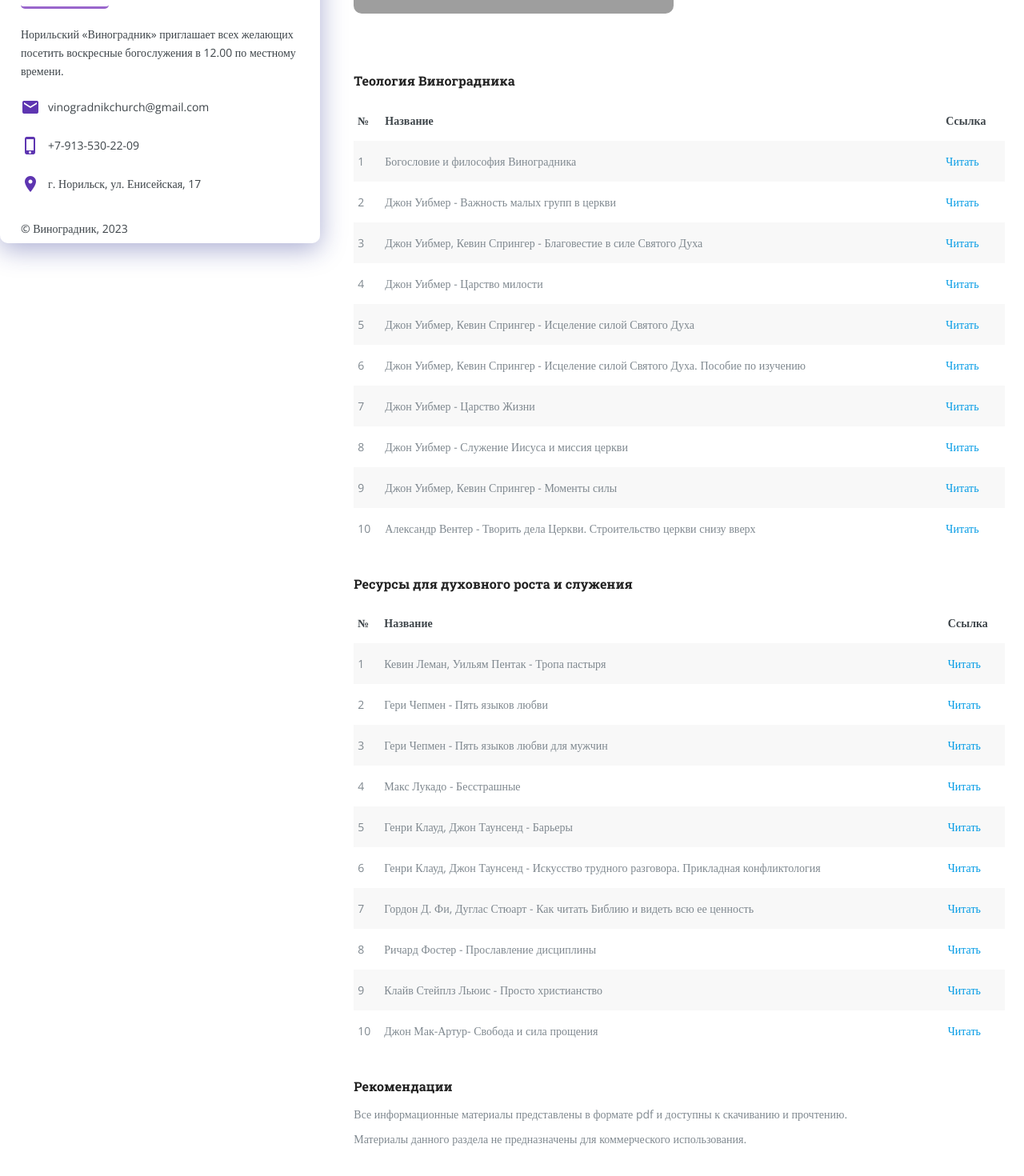
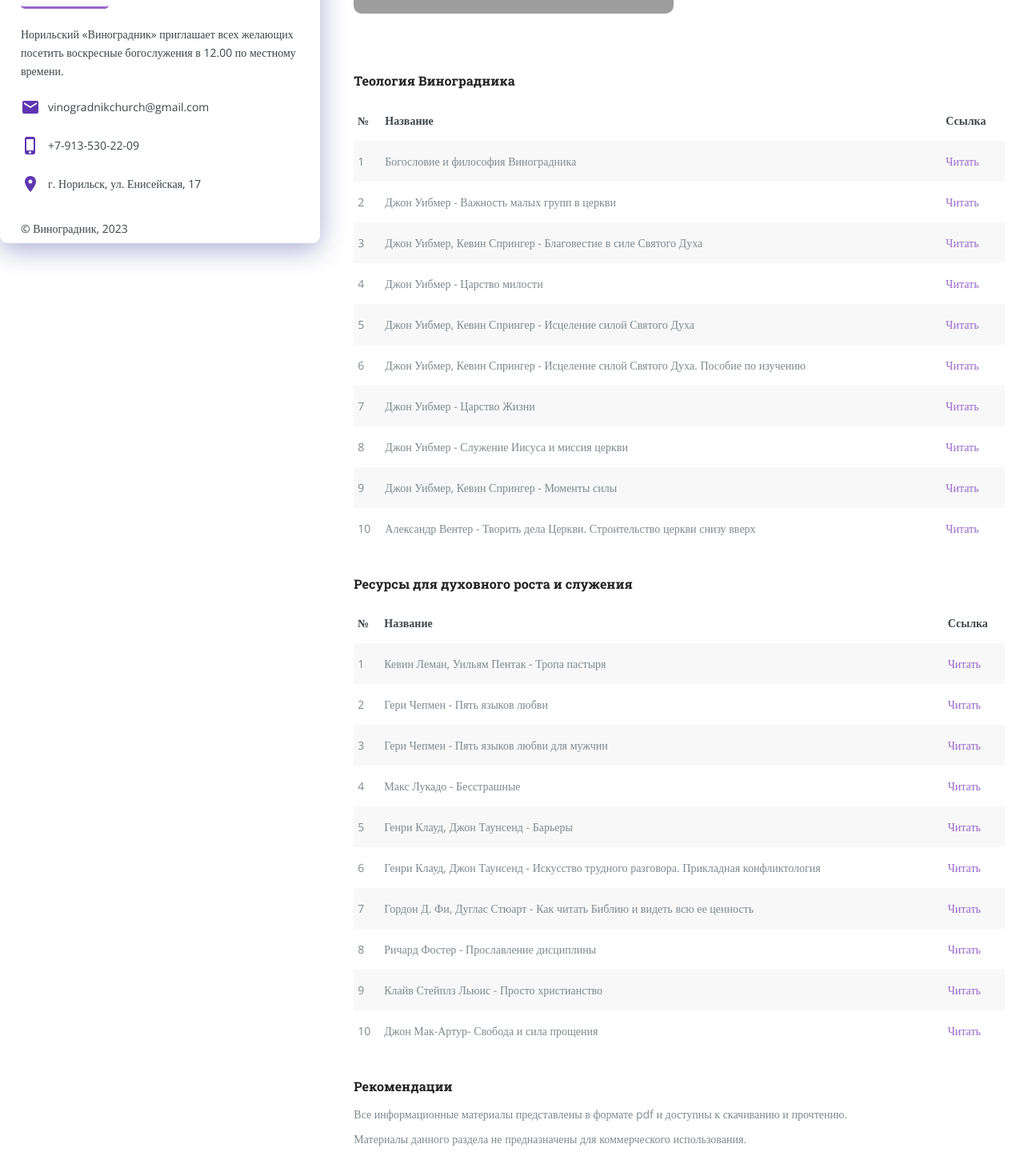
Before and after one commit to liliyatar/church_project, an Angular app in the folder client/: page /resources in a window 1280 px wide. Shown: the part 556-2026 px from the top of the page at 80% size. Built offline with nearby package versions, Linux system fonts and the light colour scheme; grey boxes are pictures that could not be loaded.

Commit message:
small updates

```diff
--- a/client/src/app/app-initializer.ts
+++ /dev/null
@@ -1,15 +0,0 @@
-import { Injectable } from '@angular/core';
-
-@Injectable({
-  providedIn: 'root'
-})
-export class AppInitializer {
-  initialize(): Promise<void> {
-    return new Promise((resolve) => {
-      window.onpopstate = function(event) {
-        window.history.forward();
-      };
-      resolve();
-    });
-  }
-}
--- a/client/src/app/app.module.ts
+++ b/client/src/app/app.module.ts
@@ -1,5 +1,4 @@
-import { AppInitializer } from './app-initializer';
-import { APP_INITIALIZER, NgModule } from '@angular/core';
+import { NgModule } from '@angular/core';
 import { FormsModule, ReactiveFormsModule } from '@angular/forms';
 import { BrowserModule } from '@angular/platform-browser';
 
@@ -46,15 +45,6 @@ import { BecameChristianPageComponent } from './became-christian-page/became-chr
       BaptismPageComponent,
       BecameChristianPageComponent
   ],
-  providers: [
-    AppInitializer,
-    {
-      provide: APP_INITIALIZER,
-      useFactory: (appInitializer: AppInitializer) => () => appInitializer.initialize(),
-      deps: [AppInitializer],
-      multi: true
-    }
-  ],
   bootstrap: [AppComponent]
 })
 export class AppModule { }
--- a/client/src/app/main-page/main-page.component.html
+++ b/client/src/app/main-page/main-page.component.html
@@ -7,17 +7,17 @@
               </h1>
               <ul class="social__media-icons">
                 <li>
-                  <a href="">
+                  <a href="Tel:+79135302209">
                     <i class="material-icons">call</i>
                   </a>
                 </li>
                 <li>
-                  <a href="">
+                  <a href="mailto:vinogradnikchurch@gmail.com">
                     <i class="material-icons">mail</i>
                   </a>
                 </li>
                 <li>
-                  <a href="">
+                  <a href="https://www.youtube.com/@user-be3qy1xt8h/videos">
                     <i class="material-icons">video_library</i>
                   </a>
                 </li>
--- a/client/src/app/resources-page/resources-page.component.css
+++ b/client/src/app/resources-page/resources-page.component.css
@@ -39,6 +39,9 @@
 	color: var(--main-font-color);
 	font-size: 15px;
 }
+.table__link {
+	color: var(--color-purple);
+}
 .striped {
 }
 .highlight {
@@ -78,6 +81,16 @@
 }
 
 @media (max-width: 420px) {
+	.resources__section {
+		padding-top: 50px;
+		padding-bottom: 50px;
+	}
+	.resources__image {
+		margin-bottom: 0;
+	}
+	.resources__subtitle {
+		padding: 15px 0 15px 0;
+	}
   .table-theology,
 	.table-resources,
 	.recommendation__text,
--- a/client/src/app/resources-page/resources-page.component.html
+++ b/client/src/app/resources-page/resources-page.component.html
@@ -4,21 +4,21 @@
       <div class="main__container">
         <div class="main__header">
           <h1 class="main__title">
-            <span class="main__title-custom">Виноградник</span> семейная церковь
+            <span class="main__title-custom">Виноградник</span> церковь
           </h1>
           <ul class="social__media-icons">
             <li>
-              <a href="">
+              <a href="Tel:+79135302209">
                 <i class="material-icons">call</i>
               </a>
             </li>
             <li>
-              <a href="">
+              <a href="mailto:vinogradnikchurch@gmail.com">
                 <i class="material-icons">mail</i>
               </a>
             </li>
             <li>
-              <a href="">
+              <a href="https://www.youtube.com/@user-be3qy1xt8h/videos">
                 <i class="material-icons">video_library</i>
               </a>
             </li>
@@ -43,52 +43,52 @@
               <tr>
                 <td>1</td>
                 <td>Богословие и философия Виноградника</td>
-                <td><a href="/uploads/theology/01.pdf" target="_blank">Читать</a></td>
+                <td><a href="/uploads/theology/01.pdf" target="_blank" class="table__link">Читать</a></td>
               </tr>
               <tr>
                 <td>2</td>
                 <td>Джон Уибмер - Важность малых групп в церкви</td>
-                <td><a href="#" target="_blank">Читать</a></td>
+                <td><a href="/uploads/theology/02.pdf" target="_blank" class="table__link">Читать</a></td>
               </tr>
               <tr>
                 <td>3</td>
                 <td>Джон Уибмер, Кевин Спрингер - Благовестие в силе Святого Духа</td>
-                <td><a href="#" target="_blank">Читать</a></td>
+                <td><a href="/uploads/theology/03.pdf" target="_blank" class="table__link">Читать</a></td>
               </tr>
               <tr>
                 <td>4</td>
                 <td>Джон Уибмер - Царство милости</td>
-                <td><a href="#" target="_blank">Читать</a></td>
+                <td><a href="/uploads/theology/04.pdf" target="_blank" class="table__link">Читать</a></td>
               </tr>
               <tr>
                 <td>5</td>
                 <td>Джон Уибмер, Кевин Спрингер - Исцеление силой Святого Духа</td>
-                <td><a href="#">Читать</a></td>
+                <td><a href="/uploads/theology/05.pdf" class="table__link">Читать</a></td>
               </tr>
               <tr>
                 <td>6</td>
                 <td>Джон Уибмер, Кевин Спрингер - Исцеление силой Святого Духа. Пособие по изучению</td>
-                <td><a href="#">Читать</a></td>
+                <td><a href="/uploads/theology/06.pdf" class="table__link">Читать</a></td>
               </tr>
               <tr>
                 <td>7</td>
                 <td>Джон Уибмер - Царство Жизни</td>
-                <td><a href="#">Читать</a></td>
+                <td><a href="/uploads/theology/07.pdf" class="table__link">Читать</a></td>
               </tr>
               <tr>
                 <td>8</td>
                 <td>Джон Уибмер - Служение Иисуса и миссия церкви</td>
-                <td><a href="#">Читать</a></td>
+                <td><a href="/uploads/theology/08.pdf" class="table__link">Читать</a></td>
               </tr>
               <tr>
                 <td>9</td>
                 <td>Джон Уибмер, Кевин Спрингер - Моменты силы</td>
-                <td><a href="#">Читать</a></td>
+                <td><a href="/uploads/theology/09.pdf" class="table__link">Читать</a></td>
               </tr>
               <tr>
                 <td>10</td>
                 <td>Александр Вентер - Творить дела Церкви. Строительство церкви снизу вверх</td>
-                <td><a href="#">Читать</a></td>
+                <td><a href="/uploads/theology/10.pdf" class="table__link">Читать</a></td>
               </tr>
             </tbody>
           </table>
@@ -106,52 +106,52 @@
               <tr>
                 <td>1</td>
                 <td>Кевин Леман, Уильям Пентак - Тропа пастыря</td>
-                <td><a href="#">Читать</a></td>
+                <td><a href="/uploads/theology/01.pdf" class="table__link">Читать</a></td>
               </tr>
               <tr>
                 <td>2</td>
                 <td>Гери Чепмен - Пять языков любви</td>
-                <td><a href="#">Читать</a></td>
+                <td><a href="/uploads/theology/02.pdf" class="table__link">Читать</a></td>
               </tr>
               <tr>
                 <td>3</td>
                 <td>Гери Чепмен - Пять языков любви для мужчин</td>
-                <td><a href="#">Читать</a></td>
+                <td><a href="/uploads/theology/03.pdf" class="table__link">Читать</a></td>
               </tr>
               <tr>
                 <td>4</td>
                 <td>Макс Лукадо - Бесстрашные</td>
-                <td><a href="#">Читать</a></td>
+                <td><a href="/uploads/theology/04.pdf" class="table__link">Читать</a></td>
               </tr>
               <tr>
                 <td>5</td>
                 <td>Генри Клауд, Джон Таунсенд - Барьеры</td>
-                <td><a href="#">Читать</a></td>
+                <td><a href="/uploads/theology/05.pdf" class="table__link">Читать</a></td>
               </tr>
               <tr>
                 <td>6</td>
                 <td>Генри Клауд, Джон Таунсенд - Искусство трудного разговора. Прикладная конфликтология</td>
-                <td><a href="#">Читать</a></td>
+                <td><a href="/uploads/theology/06.pdf" class="table__link">Читать</a></td>
               </tr>
               <tr>
                 <td>7</td>
                 <td>Гордон Д. Фи, Дуглас Стюарт - Как читать Библию и видеть всю ее ценность</td>
-                <td><a href="#">Читать</a></td>
+                <td><a href="/uploads/theology/07.pdf" class="table__link">Читать</a></td>
               </tr>
               <tr>
                 <td>8</td>
                 <td>Ричард Фостер - Прославление дисциплины</td>
-                <td><a href="#">Читать</a></td>
+                <td><a href="/uploads/theology/08.pdf" class="table__link">Читать</a></td>
               </tr>
               <tr>
                 <td>9</td>
                 <td>Клайв Стейплз Льюис - Просто христианство</td>
-                <td><a href="#">Читать</a></td>
+                <td><a href="/uploads/theology/09.pdf" class="table__link">Читать</a></td>
               </tr>
               <tr>
                 <td>10</td>
                 <td>Джон Мак-Артур- Свобода и сила прощения</td>
-                <td><a href="#">Читать</a></td>
+                <td><a href="/uploads/theology/10.pdf" class="table__link">Читать</a></td>
               </tr>
             </tbody>
           </table>
--- a/client/src/app/shared/components/navbar/navbar.component.css
+++ b/client/src/app/shared/components/navbar/navbar.component.css
@@ -72,6 +72,16 @@ border: 1px solid rgba( 255, 255, 255, 0.18 );
     padding: 0px;
 }
 
+.sidenav__copyright {
+    display: flex;
+    align-items: center;
+    color: var(--color-grey-light);
+}
+
+.copyright__link {
+    color: var(--color-purple);
+}
+
 @media (max-width: 400px) {
     .sidenav {
         width: 300px;
--- a/client/src/app/shared/components/navbar/navbar.component.html
+++ b/client/src/app/shared/components/navbar/navbar.component.html
@@ -115,6 +115,9 @@
                     </li>
                 </ul>
                 <p class="sidenav__text">© Виноградник, 2023</p>
+                <div class="sidenav__text sidenav__copyright">Разработка сайта:
+                    <a href="https://t.me/liliia_kobzeva" class="copyright__link">@liliia_kobzeva</a>
+                </div>
             </div>
         </ul>
         <a href="#" data-target="slide-out" class="sidenav-trigger show-on-large">
```
Also changed, not shown: client/src/app/creed-page/creed-page.component.html (+4 -4 lines), client/src/app/feedback-page/feedback-page.component.html (+4 -4 lines), client/src/app/history-page/history-page.component.html (+4 -4 lines), client/src/app/introduction-page/introduction-page.component.html (+4 -4 lines), client/src/app/our-values-page/our-values-page.component.html (+4 -4 lines), 22 other files (tests, documents, lock files or other folders).
